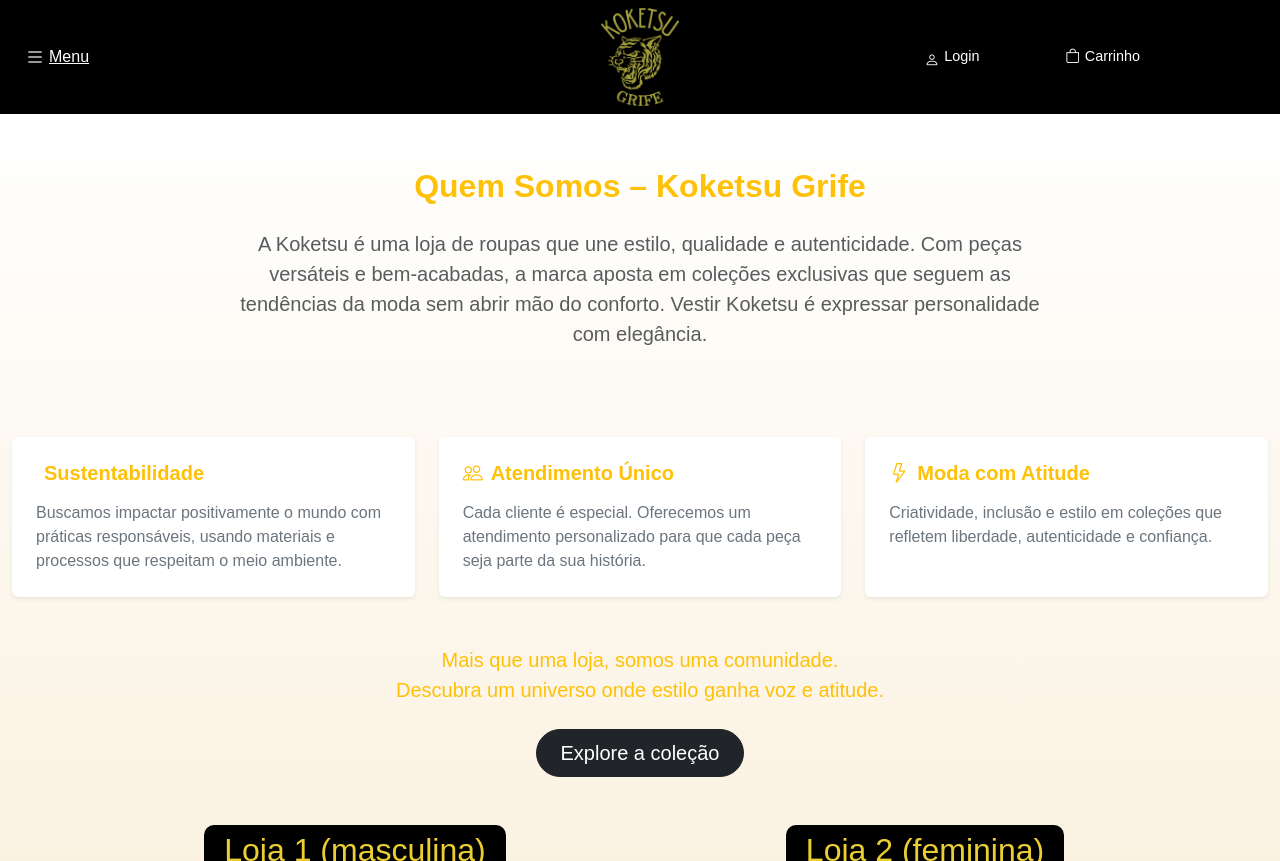
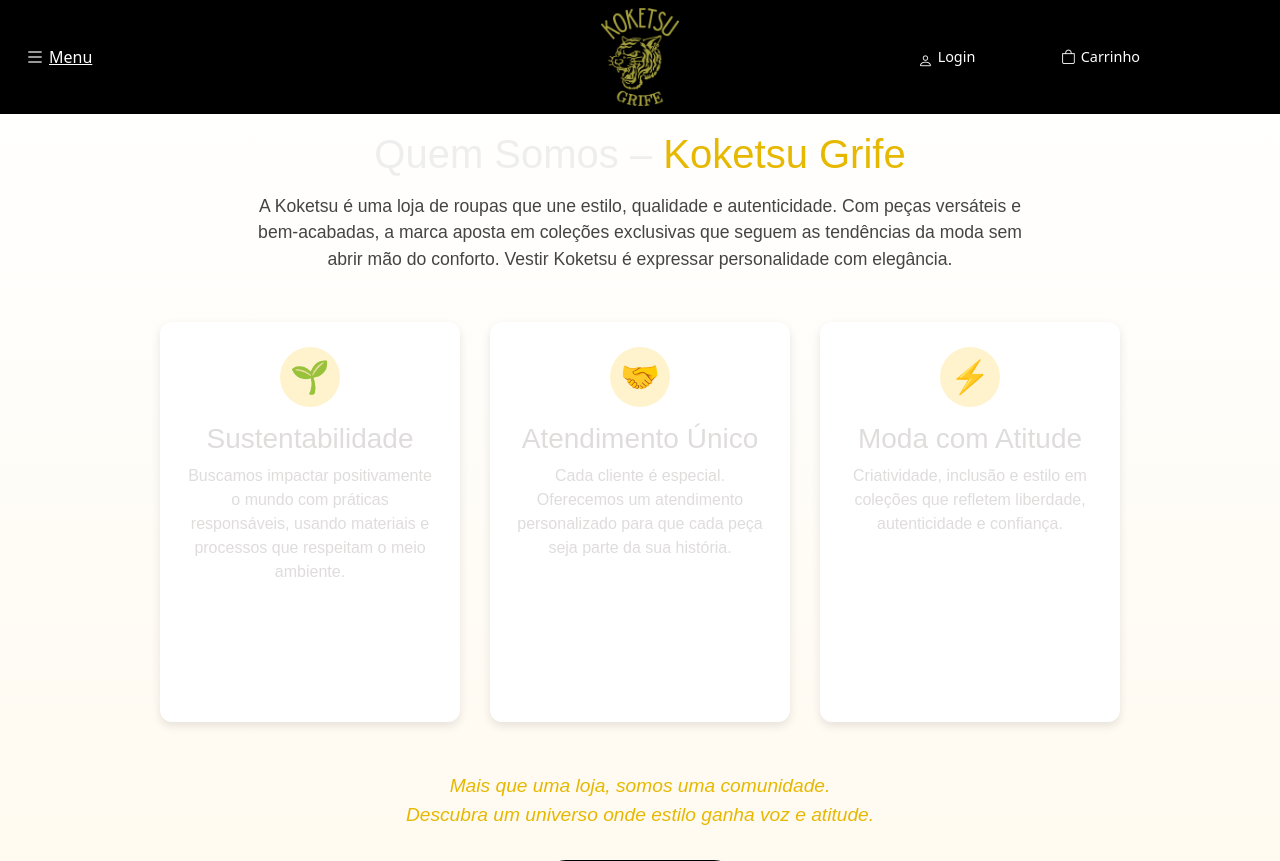
Before and after one commit to thurflx213/Apresentacao, a PHP site: page /sobre.html in a window 1280 px wide. Shown: the top 861 px of the page. Run offline with PHP 8.4, Linux system fonts and the light colour scheme.

Commit message:
atualização do site

```diff
--- a/sobre.css
+++ b/sobre.css
@@ -1,65 +1,92 @@
-*{
-  margin: 0;
-  padding: 0;
-  box-sizing: border-box;
-}
-body{
-  background-color: white;
-  padding-top: 119px;
-  font-family: Arial, sans-serif;
-}
-.navbar{
-  background-color: rgb(0, 0, 0);
-  z-index: 999;
-}
-.sidebar {
-  position: fixed;
-  top: 0;
-  left: 0;
-  width: 200px;
-  height: 100%;
-  background-color: #000; /* preto igual ao seu cabeçalho */
-  padding-top: 140px;
-  z-index: 500;
+.about-section {
+  text-align: center;
+  padding: 60px 20px;
+  background: linear-gradient(to bottom, #fff, #fff7e6);
+  font-family: 'Arial', sans-serif;
 }
 
-.sidebar ul {
-  list-style-type: none;
-  padding: 0;
-  margin: 0;
+.about-section h1 {
+  font-size: 2.5rem;
+  margin-bottom: 15px;
 }
 
-.sidebar ul li {
-  padding: 15px 20px;
-  border-bottom: 1px solid #222;
+.about-section .highlight {
+  color: #e6b800; /* amarelo dourado */
 }
 
-.sidebar ul li a {
+.about-section .about-text {
+  font-size: 1.1rem;
+  max-width: 800px;
+  margin: 0 auto 50px;
+  color: #444;
+}
+
+.cards {
+  display: flex;
+  justify-content: center;
+  flex-wrap: wrap;
+  gap: 30px;
+  margin-bottom: 50px;
+}
+
+.card {
+  background: #fff;
+  border-radius: 12px;
+  padding: 25px;
+  width: 300px;
+  text-align: center;
+  box-shadow: 0 4px 10px rgba(0,0,0,0.1);
+  transition: transform 0.3s ease, box-shadow 0.3s ease;
+}
+
+.card:hover {
+  transform: translateY(-5px);
+  box-shadow: 0 8px 20px rgba(0,0,0,0.15);
+}
+
+.icon-circle {
+  background: #fff3cd;
+  color: #e6b800;
+  font-size: 2rem;
+  width: 60px;
+  height: 60px;
+  line-height: 60px;
+  border-radius: 50%;
+  margin: 0 auto 15px;
+}
+
+.community-text {
+  font-size: 1.2rem;
+  color: #e6b800;
+  margin-bottom: 30px;
+}
+
+.btn-explore {
+  display: inline-block;
+  padding: 12px 30px;
+  background: #000;
   color: #fff;
+  font-weight: bold;
+  border-radius: 25px;
   text-decoration: none;
-  font-weight: bold;
-  display: block;
   transition: background 0.3s ease;
 }
 
-.sidebar ul li a:hover {
-  background-color: #f1cd2f;
-  color: #000;
-  border-radius: 4px;
+.btn-explore:hover {
+  background: #333;
 }
 
-  footer {
-    background-color: #000000;
-    color: white;
-    text-align: center;
-    padding: 20px 0px;
-  }
-  .texto-sobre{
-    font-size: 30px;
-    color: black;
-    font-family:'Times New Roman', Times, serif
-  }
+.stores {
+  display: flex;
+  justify-content: center;
+  gap: 40px;
+  margin-top: 50px;
+  flex-wrap: wrap;
+}
 
-  section {
-    background: linear-gradient(to bottom, #fff, #f8ead0);
-  }
+.store {
+  background: #000;
+  color: #fff;
+  padding: 10px 20px;
+  border-radius: 12px;
+}
--- a/sobre.html
+++ b/sobre.html
@@ -51,63 +51,39 @@
         </header>
 
 
-          <section class="container-fluid py-5">
+          <section class="about-section">
+  <h1>Quem Somos – <span class="highlight">Koketsu Grife</span></h1>
+  <p class="about-text">
+    A Koketsu é uma loja de roupas que une estilo, qualidade e autenticidade. Com peças versáteis e bem-acabadas,
+    a marca aposta em coleções exclusivas que seguem as tendências da moda sem abrir mão do conforto.
+    Vestir Koketsu é expressar personalidade com elegância.
+  </p>
 
-            <div class="row justify-content-center text-center">
-              <div class="col-lg-8">
-                <h2 class="mb-4 fw-bold text-warning">Quem Somos – Koketsu Grife</h2>
-                <p class="text-muted fs-5">
-                  A Koketsu é uma loja de roupas que une estilo, qualidade e autenticidade. Com peças versáteis e bem-acabadas,
-                   a marca aposta em coleções exclusivas que seguem as tendências da moda sem abrir mão do conforto. Vestir Koketsu
-                    é expressar personalidade com elegância.
-                </p>
-              </div>
-            </div>
+  <div class="cards">
+    <div class="card">
+      <div class="icon-circle">🌱</div>
+      <h3>Sustentabilidade</h3>
+      <p>Buscamos impactar positivamente o mundo com práticas responsáveis, usando materiais e processos que respeitam o meio ambiente.</p>
+    </div>
 
-            <div class="row mt-5 g-4">
-              <div class="col-md-4">
-                <div class="p-4 shadow-sm rounded bg-white h-100">
-                  <h3 class="h5 fw-bold text-warning mb-3">
-                    <i class="bi bi-leaf me-2"></i>Sustentabilidade
-                  </h3>
-                  <p class="text-secondary mb-0">
-                    Buscamos impactar positivamente o mundo com práticas responsáveis, usando materiais e processos que respeitam o meio ambiente.
-                  </p>
-                </div>
-              </div>
-              <div class="col-md-4">
-                <div class="p-4 shadow-sm rounded bg-white h-100">
-                  <h3 class="h5 fw-bold text-warning mb-3">
-                    <i class="bi bi-people me-2"></i>Atendimento Único
-                  </h3>
-                  <p class="text-secondary mb-0">
-                    Cada cliente é especial. Oferecemos um atendimento personalizado para que cada peça seja parte da sua história.
-                  </p>
-                </div>
-              </div>
-              <div class="col-md-4">
-                <div class="p-4 shadow-sm rounded bg-white h-100">
-                  <h3 class="h5 fw-bold text-warning mb-3">
-                    <i class="bi bi-lightning me-2"></i>Moda com Atitude
-                  </h3>
-                  <p class="text-secondary mb-0">
-                    Criatividade, inclusão e estilo em coleções que refletem liberdade, autenticidade e confiança.
-                  </p>
-                </div>
-              </div>
-            </div>
+    <div class="card">
+      <div class="icon-circle">🤝</div>
+      <h3>Atendimento Único</h3>
+      <p>Cada cliente é especial. Oferecemos um atendimento personalizado para que cada peça seja parte da sua história.</p>
+    </div>
 
-            <div class="row justify-content-center mt-5">
-              <div class="col-lg-8 text-center">
-                <p class="fw-medium text-warning fs-5 mb-4">
-                  Mais que uma loja, somos uma comunidade.<br>
-                  Descubra um universo onde estilo ganha voz e atitude.
-                </p>
-                <a href="/colecao" class="btn btn-dark btn-lg rounded-pill px-4">
-                  Explore a coleção
-                </a>
-              </div>
-            </div>
+    <div class="card">
+      <div class="icon-circle">⚡</div>
+      <h3>Moda com Atitude</h3>
+      <p>Criatividade, inclusão e estilo em coleções que refletem liberdade, autenticidade e confiança.</p>
+    </div>
+  </div>
+
+  <p class="community-text">
+    <em>Mais que uma loja, somos uma comunidade.<br>Descubra um universo onde estilo ganha voz e atitude.</em>
+  </p>
+
+  <a href="#" class="btn-explore">Explore a coleção</a>
 
 
 
```
